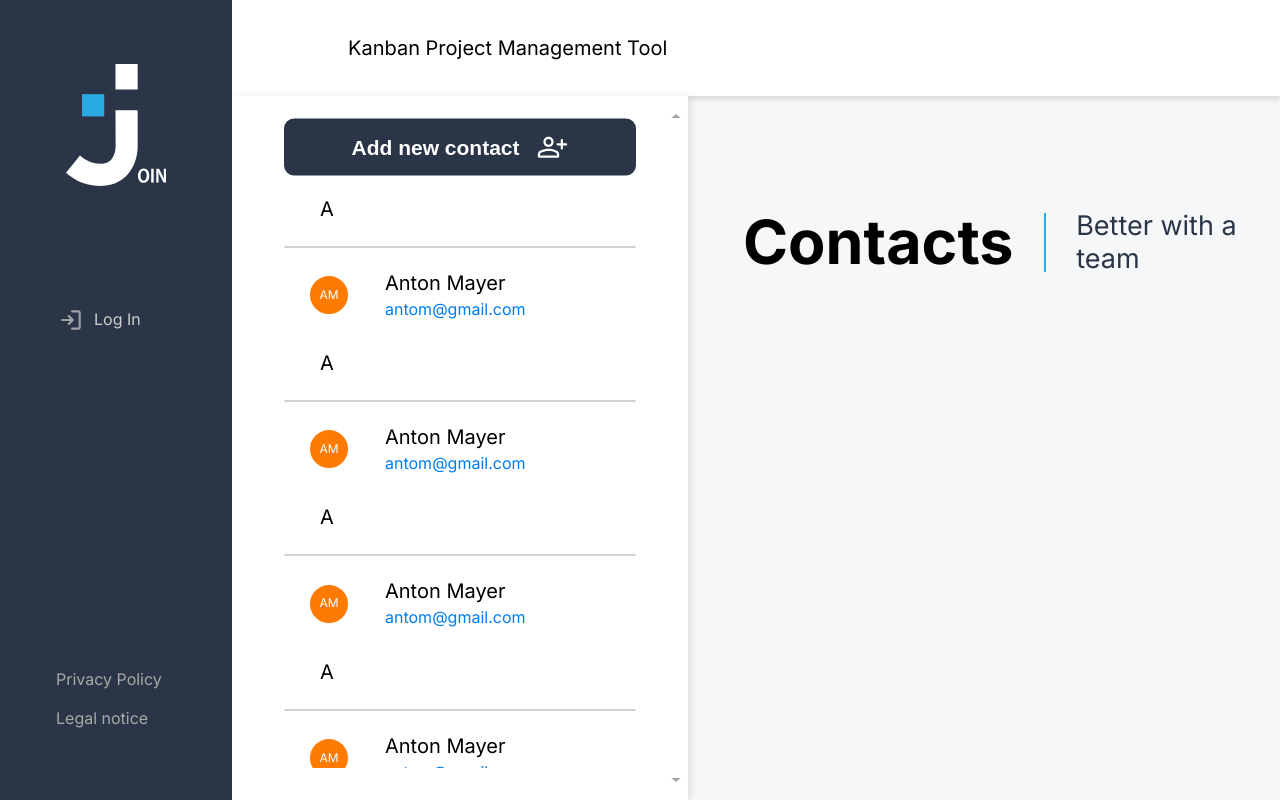
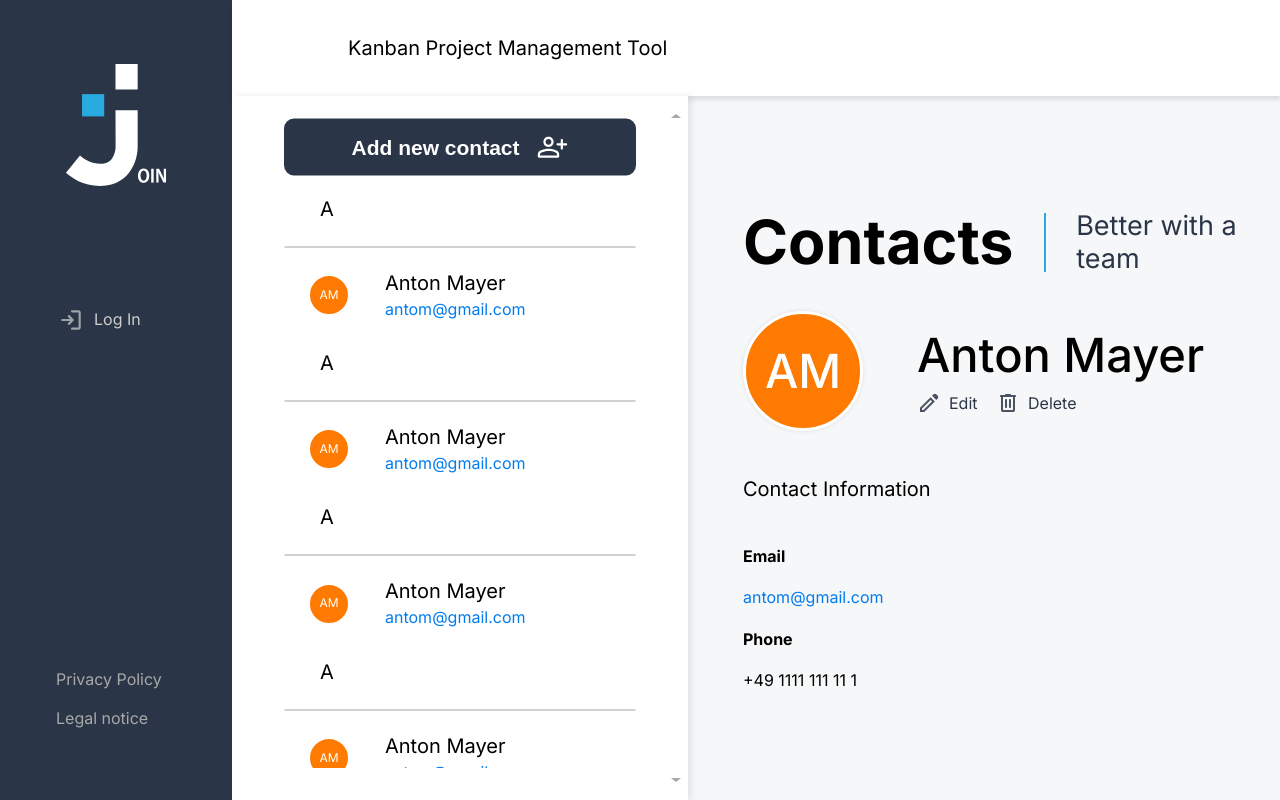
Before and after one commit to VitalijSch/join-frontend, a React (Vite) app: page /home/contacts in a window 1280 px wide. Built offline with nearby package versions, Linux system fonts and the light colour scheme.

Commit message:
Add html and css to ContactDetails.tsx

```diff
--- a/src/features/auth/styles/AuthLayout.css
+++ b/src/features/auth/styles/AuthLayout.css
@@ -2,7 +2,6 @@
     height: 100vh;
     display: flex;
     justify-content: center;
-    background-color: #F6F7F8;
 }
 
 .auth-layout__container {
--- a/src/features/home/components/contacts/ContactDetails.tsx
+++ b/src/features/home/components/contacts/ContactDetails.tsx
@@ -8,6 +8,45 @@ function ContactDetails() {
                 <div className="contact-details__line"></div>
                 <span className="contact-details__text">Better with a team</span>
             </div>
+            <div className="contact-details__info-container">
+                <div className="contact-details__info-top-container">
+                    <div className="contact-details__contact-icon">AM</div>
+                    <div className="contact-details__name-process-container">
+                        <span className="contact-details__name">Anton Mayer</span>
+                        <div className="contact-details__process-container">
+                            <div className="contact-details__flex-container">
+                                <svg className="contact-details__process-icon" width="24" height="24" viewBox="0 0 24 24" fill="none" xmlns="http://www.w3.org/2000/svg">
+                                    <mask id="mask0_284849_4170" maskUnits="userSpaceOnUse" x="0" y="0" width="24" height="24">
+                                        <rect width="24" height="24" fill="#D9D9D9" />
+                                    </mask>
+                                    <g mask="url(#mask0_284849_4170)">
+                                        <path d="M5 19H6.4L15.025 10.375L13.625 8.975L5 17.6V19ZM19.3 8.925L15.05 4.725L16.45 3.325C16.8333 2.94167 17.3042 2.75 17.8625 2.75C18.4208 2.75 18.8917 2.94167 19.275 3.325L20.675 4.725C21.0583 5.10833 21.2583 5.57083 21.275 6.1125C21.2917 6.65417 21.1083 7.11667 20.725 7.5L19.3 8.925ZM17.85 10.4L7.25 21H3V16.75L13.6 6.15L17.85 10.4Z" fill="#2A3647" />
+                                    </g>
+                                </svg>
+                                <span className="contact-details__process-text contact-details__process-text--first">Edit</span>
+                            </div>
+                            <div className="contact-details__flex-container">
+                                <svg className="contact-details__process-icon" width="24" height="24" viewBox="0 0 24 24" fill="none" xmlns="http://www.w3.org/2000/svg">
+                                    <mask id="mask0_284849_4374" maskUnits="userSpaceOnUse" x="0" y="0" width="24" height="24">
+                                        <rect width="24" height="24" fill="#D9D9D9" />
+                                    </mask>
+                                    <g mask="url(#mask0_284849_4374)">
+                                        <path d="M7 21C6.45 21 5.97917 20.8042 5.5875 20.4125C5.19583 20.0208 5 19.55 5 19V6C4.71667 6 4.47917 5.90417 4.2875 5.7125C4.09583 5.52083 4 5.28333 4 5C4 4.71667 4.09583 4.47917 4.2875 4.2875C4.47917 4.09583 4.71667 4 5 4H9C9 3.71667 9.09583 3.47917 9.2875 3.2875C9.47917 3.09583 9.71667 3 10 3H14C14.2833 3 14.5208 3.09583 14.7125 3.2875C14.9042 3.47917 15 3.71667 15 4H19C19.2833 4 19.5208 4.09583 19.7125 4.2875C19.9042 4.47917 20 4.71667 20 5C20 5.28333 19.9042 5.52083 19.7125 5.7125C19.5208 5.90417 19.2833 6 19 6V19C19 19.55 18.8042 20.0208 18.4125 20.4125C18.0208 20.8042 17.55 21 17 21H7ZM7 6V19H17V6H7ZM9 16C9 16.2833 9.09583 16.5208 9.2875 16.7125C9.47917 16.9042 9.71667 17 10 17C10.2833 17 10.5208 16.9042 10.7125 16.7125C10.9042 16.5208 11 16.2833 11 16V9C11 8.71667 10.9042 8.47917 10.7125 8.2875C10.5208 8.09583 10.2833 8 10 8C9.71667 8 9.47917 8.09583 9.2875 8.2875C9.09583 8.47917 9 8.71667 9 9V16ZM13 16C13 16.2833 13.0958 16.5208 13.2875 16.7125C13.4792 16.9042 13.7167 17 14 17C14.2833 17 14.5208 16.9042 14.7125 16.7125C14.9042 16.5208 15 16.2833 15 16V9C15 8.71667 14.9042 8.47917 14.7125 8.2875C14.5208 8.09583 14.2833 8 14 8C13.7167 8 13.4792 8.09583 13.2875 8.2875C13.0958 8.47917 13 8.71667 13 9V16Z" fill="#2A3647" />
+                                    </g>
+                                </svg>
+                                <span className="contact-details__process-text">Delete</span>
+                            </div>
+                        </div>
+                    </div>
+                </div>
+                <span className="contact-details__info">Contact Information</span>
+                <div className="contact-details__email-phone-container">
+                    <span className="contact-details__detail-headline">Email</span>
+                    <span className="contact-details__detail-text contact-details__detail-text--first">antom@gmail.com</span>
+                    <span className="contact-details__detail-headline">Phone</span>
+                    <span className="contact-details__detail-text">+49 1111 111 11 1</span>
+                </div>
+            </div>
         </div>
     )
 }
--- a/src/features/home/styles/contacts/ContactDetails.css
+++ b/src/features/home/styles/contacts/ContactDetails.css
@@ -2,6 +2,7 @@
     flex: 1;
     display: flex;
     flex-direction: column;
+    gap: 32px;
     padding-top: 110px;
     padding-left: 55px;
 }
@@ -30,3 +31,110 @@
     line-height: 32.4px;
     color: #2A3647;
 }
+
+.contact-details__info-container {
+    display: flex;
+    flex-direction: column;
+    gap: 21px;
+}
+
+.contact-details__info-top-container {
+    display: flex;
+    align-items: center;
+    gap: 54px;
+}
+
+.contact-details__contact-icon {
+    width: 120px;
+    height: 120px;
+    display: flex;
+    justify-content: center;
+    align-items: center;
+    background-color: #FF7A00;
+    border: 3px solid #FFFFFF;
+    border-radius: 70px;
+    box-shadow: 0px 0px 4px 0px #0000001A;
+    font-weight: 500;
+    font-size: 47px;
+    line-height: 56.4px;
+    color: #FFFFFF;
+}
+
+.contact-details__name-process-container {
+    display: flex;
+    flex-direction: column;
+    gap: 8px;
+}
+
+.contact-details__name {
+    font-weight: 500;
+    font-size: 47px;
+    line-height: 56.4px;
+}
+
+.contact-details__process-container {
+    display: flex;
+    align-items: center;
+    gap: 16px;
+}
+
+.contact-details__flex-container {
+    display: flex;
+    align-items: center;
+    gap: 8px;
+    cursor: pointer;
+}
+
+.contact-details__process-icon path {
+    transition: fill 0.2s ease-in-out;
+}
+
+.contact-details__flex-container:hover .contact-details__process-icon path {
+    fill: #29ABE2;
+}
+
+.contact-details__process-text {
+    font-weight: 400;
+    font-size: 16px;
+    line-height: 19.2px;
+    color: #2A3647;
+    transition: all 0.2s ease-in-out;
+}
+
+.contact-details__flex-container:hover .contact-details__process-text {
+    font-weight: 700;
+    color: #29ABE2;
+}
+
+.contact-details__process-text--first {
+    width: 31px;
+}
+
+.contact-details__info {
+    padding: 25px 0;
+    font-weight: 400;
+    font-size: 20px;
+    line-height: 24px;
+}
+
+.contact-details__email-phone-container {
+    display: flex;
+    flex-direction: column;
+    gap: 22px;
+}
+
+.contact-details__detail-headline {
+    font-weight: 700;
+    font-size: 16px;
+    line-height: 19.2px;
+}
+
+.contact-details__detail-text {
+    font-weight: 400;
+    font-size: 16px;
+    line-height: 19.2px;
+}
+
+.contact-details__detail-text--first {
+    color: #007CEE;
+}
--- a/src/features/home/styles/contacts/Contacts.css
+++ b/src/features/home/styles/contacts/Contacts.css
@@ -1,5 +1,4 @@
 .contacts {
     height: calc(100% - 96px);
     display: flex;
-    background-color: #F6F7F8;
 }
--- a/src/styles/index.css
+++ b/src/styles/index.css
@@ -6,4 +6,5 @@
 
 body {
     font-family: "Inter";
+    background-color: #F6F7F8;
 }
```
